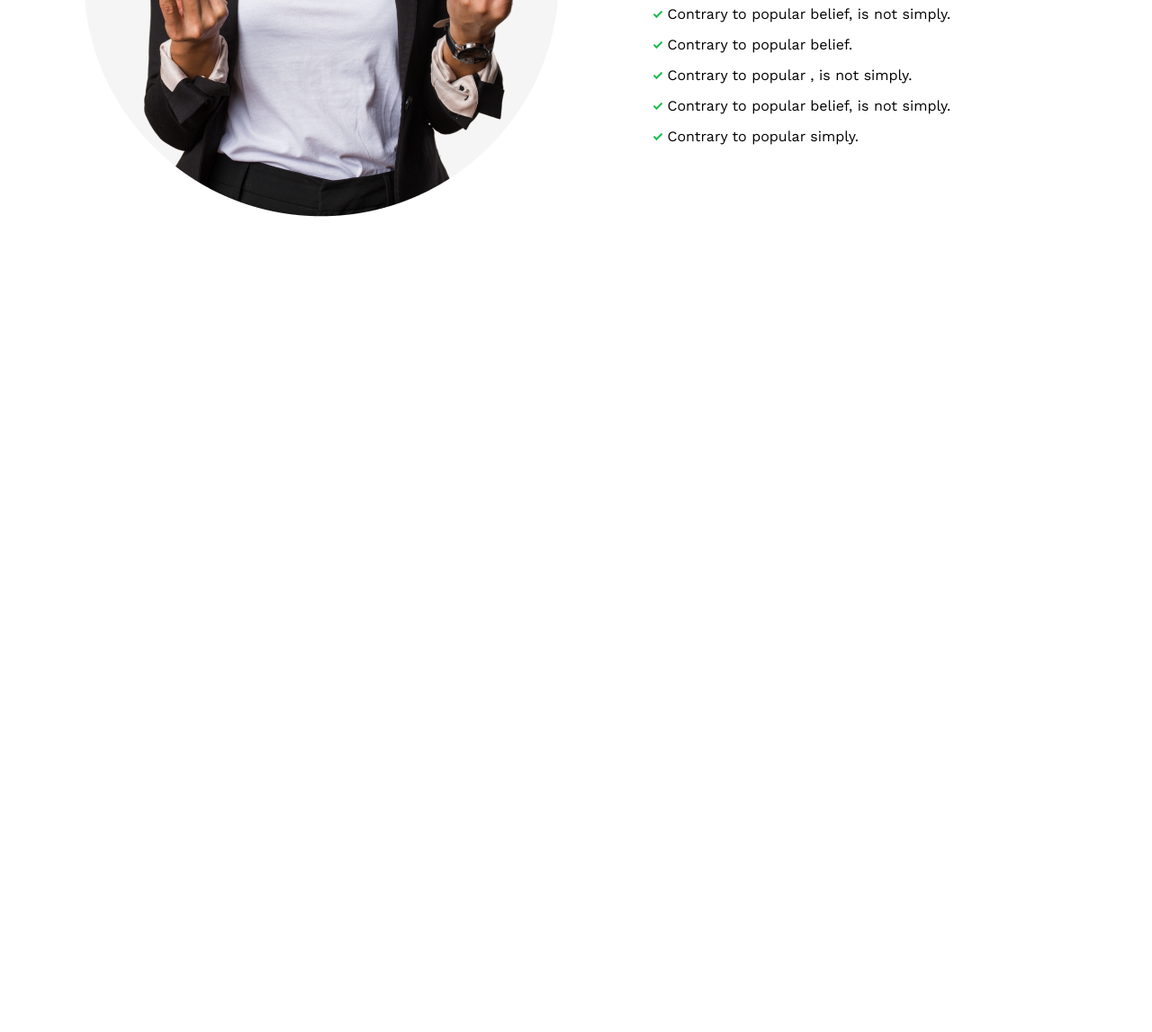
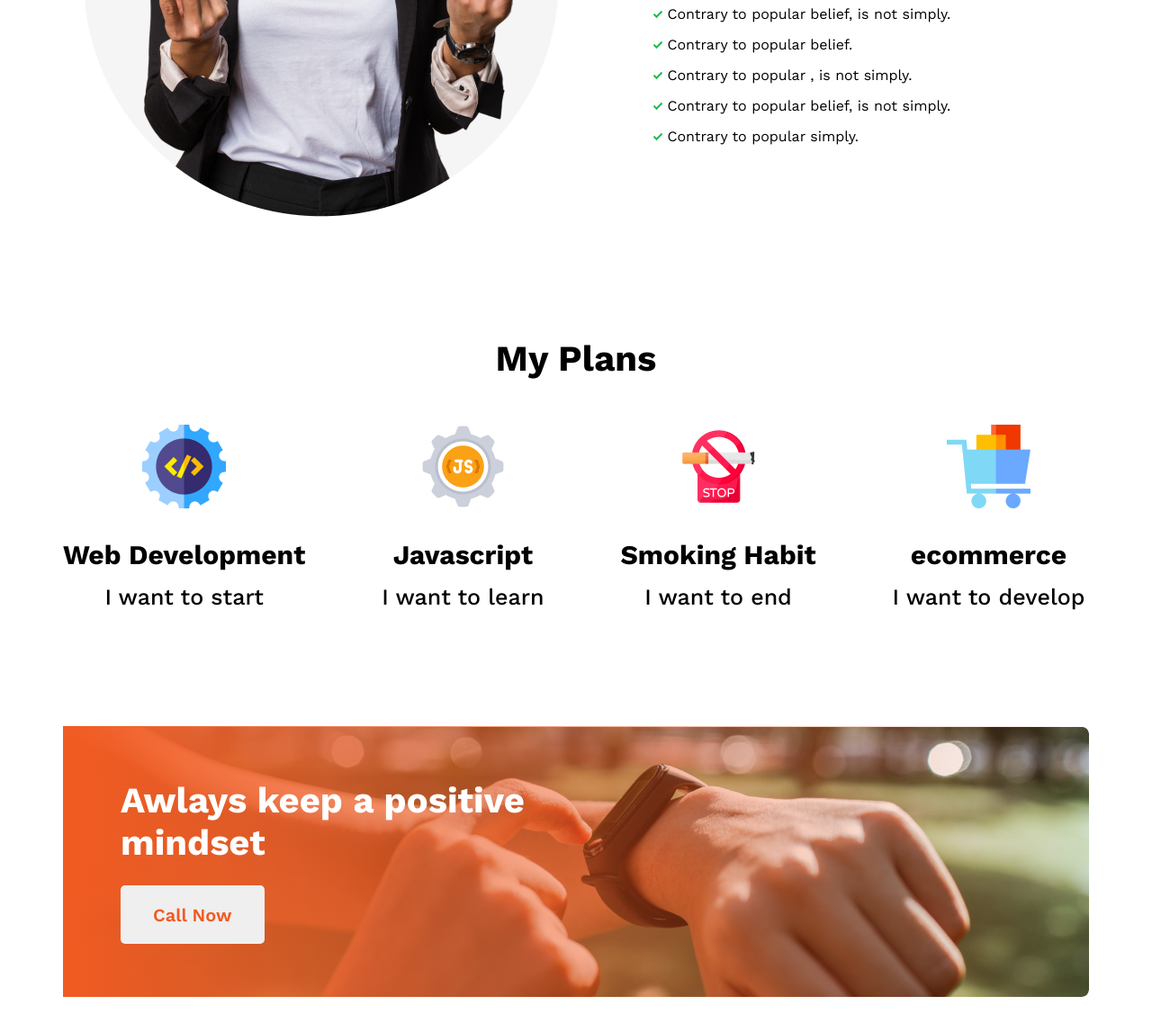
Before and after one commit to hasibulhasan372/new-year-new-hasib, a plain HTML site: page index.html in a window 1280 px wide. Shown: the part 1353-2500 px from the top of the page at 90% size. Before the commit the page ends 1728 px from the top, so only its background shows below. Drawn offline with nearby package versions, Linux system fonts and the light colour scheme.

Commit message:
my plans & call now part added

```diff
--- a/index.html
+++ b/index.html
@@ -41,7 +41,7 @@
 
     <!-- Main or Project Section Part Start  -->
 
-    <main>
+    <main class="main">
 
         <!-- Learning section Start  -->
         <section  class="learning-part">
@@ -74,10 +74,62 @@
         <!-- Plans Section Start  -->
         <section class="plans">
             <div class="container">
+                <div class="plans-part">
+                    <h3 class="plans-title">my plans</h3>
+                    <!-- Skills Part Start  -->
+                    <div class="skills">
+                        <!-- Web Development Part -->
+                        <div class="skill-type">
+                            <img src="images/icons/web.png" alt="web.png">
+                        <h5 class="skills-name">Web Development</h5>
+                        <p class="start-skill">I want to start</p>
+                        </div>
 
+                        <!-- Javascript Part -->
+                         <div class="skill-type">
+                            <img src="images/icons/js.png" alt="web.png">
+                        <h5 class="skills-name">Javascript</h5>
+                        <p class="start-skill">I want to learn</p>
+                        </div>
+
+                        <!-- No Smoking Habit -->
+                        <div class="skill-type">
+                            <img src="images/icons/smoke.png" alt="web.png">
+                        <h5 class="skills-name">Smoking Habit   </h5>
+                        <p class="start-skill">I want to end</p>
+                        </div>
+
+                        <!-- E-commerce Part -->
+                        <div class="skill-type">
+                            <img src="images/icons/ecom.png" alt="web.png">
+                        <h5 class="skills-name">ecommerce</h5>
+                        <p class="start-skill">I want to develop</p>
+                        </div>
+
+                    </div>
+                    <!-- Skills Part End -->
+
+                </div>
             </div>
         </section>
         <!-- Plans Section End  -->
+
+        <!-- Call Now Section Part Start  -->
+        <section class="call-now">
+            <div class="container">
+                <div class="call-now-part">
+                    <div class="call-now-part-overly">
+                        <div class="call-now-body">
+                            <h3 class="call-now-title">Awlays keep a positive mindset</h3>
+                            <button class="call-now-btn">call now</button>
+                        </div>
+                    </div>
+                </div>
+            </div>
+
+        </section>
+
+        <!-- Call Now Section Part End  -->
 
 
 
--- a/style/style.css
+++ b/style/style.css
@@ -72,9 +72,18 @@
     border-radius: 5px;
     float: right;
 }
+
+/* Banner Part End  */
+
 /* Main Part Style    */
+
+.main{
+    padding-top: 124px;
+    padding-bottom: 130px;
+}
+
+/* Learning or Failur Part Start  */
 .learning-part{
-    padding-top: 124px;
     padding-bottom: 130px;
 }
 .learning-body-part{
@@ -111,3 +120,80 @@
     width: 10px;
     filter: invert(59%) sepia(64%) saturate(1728%) hue-rotate(110deg) brightness(107%) contrast(83%);
 }
+/* Learning or Failur Style Part End */
+
+/* My Plan Part Style Start  */
+.plans{
+    padding-bottom: 130px;
+
+}
+
+.plans-title{
+    font-size: 40px;
+    font-weight: 700;
+    padding-bottom: 50px;
+    text-transform: capitalize;
+    text-align: center;
+}
+.skills{
+    display: flex;
+    gap: 85px;
+    text-align: center;
+}
+
+.skill-type img{
+    text-align: center;
+}
+.skills-name{
+    font-size: 30px;
+    font-weight: 700;
+    line-height: 36px;
+    padding-top: 30px;
+    padding-bottom: 16px;
+}
+.start-skill{
+    font-weight: 500;
+    font-size: 25px;
+    line-height: 26px;
+}
+/* My Plan Part Style End  */
+
+/* Call Now Part Start  */
+.call-now-part{
+    background-image: url(../images/watch.png);
+    background-position: center;
+    background-repeat: no-repeat;
+    background-size: cover;
+
+    border: none;
+    border-radius: 8px;
+}
+.call-now-part-overly{
+    background-image: linear-gradient(to right,#F15B22, #F15B2200);
+    padding: 59px 0;
+}
+.call-now-body{
+    padding-left: 64px;
+    padding-right: 617px;
+}
+.call-now-title{
+    font-size: 40px;
+    font-weight: 700;
+    line-height: 47px;
+    color: #fff;
+    padding-bottom: 24px;
+}
+.call-now-btn{
+    padding: 21px 36px 20px;
+    color:#F15B22;
+    font-size: 20px;
+    line-height: 24px;
+    font-weight: 600;
+    border-radius: 5px;
+    border: none;
+    text-transform: capitalize;
+}
+
+/* Call Now Part End  */
+
+/* Main Part End  */
```
